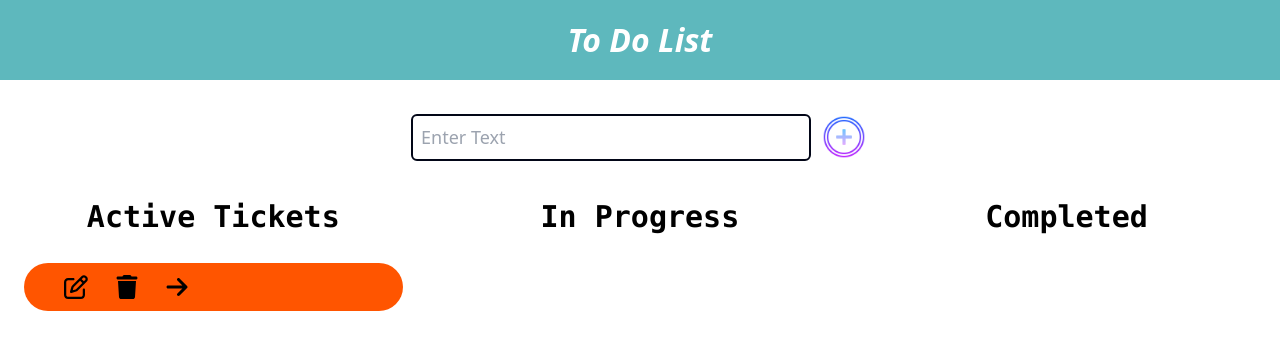
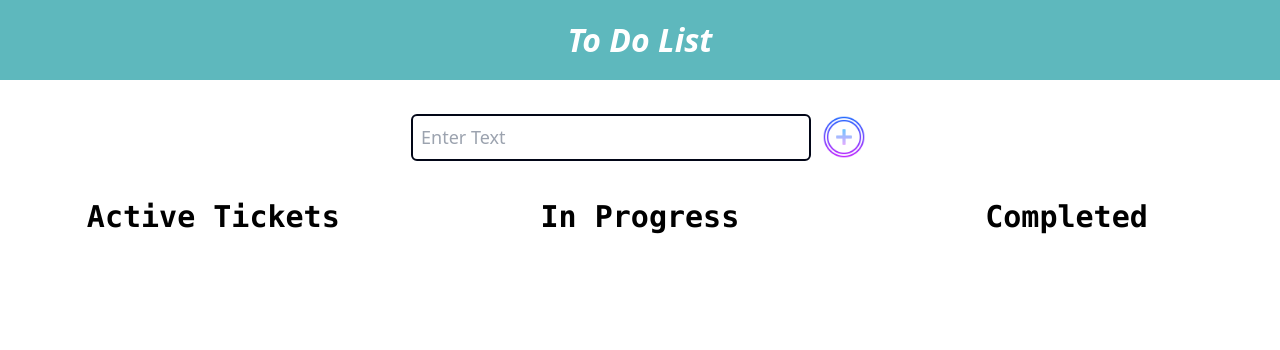
Before and after one commit to imranbaig51/Vue-ToDo-List, a Vue app in the folder my-project/: page / in a window 1280 px wide. Shown: the top 350 px of the page. Built offline with nearby package versions, Linux system fonts and the light colour scheme; the HTML template or start-up script is replaced by a standard one.

Commit message:
Added 2 Functionality

```diff
--- a/my-project/src/App.vue
+++ b/my-project/src/App.vue
@@ -41,12 +41,15 @@ const inputValue = (e) => {
 console.log(e.target.value)
 }
 
-const submittedTodo = ref('');
+const submittedTodo = ref([]);
 
 const handleSubmittedTodo = (todo) => {
-  submittedTodo.value = todo;
+  submittedTodo.value.push(todo)
 };
 
+const handleDeleteTodo = (index) => {
+  submittedTodo.value.splice(index, 1);
+};
 </script>
 
 <template>
@@ -54,13 +57,10 @@ const handleSubmittedTodo = (todo) => {
     <navbar/>
     <div>
       <searchBar @submit="handleSubmittedTodo"/>
-      <!-- <div class="ml-2 hover:sepia grid"> -->
-        <!-- <searchButton :OnClickCounter="CounterBtn"/> -->
-      <!-- </div> -->
     </div>
     <div class="flex mt-8">
       <div class="w-[33.33%]">
-        <ActiveTickets :submittedTodo="submittedTodo"/>
+        <ActiveTickets :submittedTodo="submittedTodo" @deleteTodo="handleDeleteTodo"/>
       </div>
       <div class="w-[33.33%]">
         <inProgressTickets />
--- a/my-project/src/components/AtciveTickets.vue
+++ b/my-project/src/components/AtciveTickets.vue
@@ -1,14 +1,14 @@
 <template>
 <div>
-<span class="block   text-[30px] font-mono font-bold text-center">
+<span class="block  text-[30px] font-mono font-bold text-center">
           Active Tickets
         </span>
-    <div class="bg-[#ff5500] text-[20px] font-medium p-3 px-6 m-6 rounded-full flex items-center justify-between">{{submittedTodo}}
+    <div v-for='(todo, index) in submittedTodo' :key='index' class="bg-[#ff5500] text-[20px] font-medium p-3 px-6 m-6 rounded-full flex items-center justify-between">{{todo}}
     <div class="icons flex">
     <div class="edit-icon mx-4 hover:fill-white cursor-pointer">
     <svg xmlns="http://www.w3.org/2000/svg" height="24" width="24" viewBox="0 0 512 512"><!--!Font Awesome Free 6.5.0 by @fontawesome - https://fontawesome.com License - https://fontawesome.com/license/free Copyright 2023 Fonticons, Inc.--><path d="M441 58.9L453.1 71c9.4 9.4 9.4 24.6 0 33.9L424 134.1 377.9 88 407 58.9c9.4-9.4 24.6-9.4 33.9 0zM209.8 256.2L344 121.9 390.1 168 255.8 302.2c-2.9 2.9-6.5 5-10.4 6.1l-58.5 16.7 16.7-58.5c1.1-3.9 3.2-7.5 6.1-10.4zM373.1 25L175.8 222.2c-8.7 8.7-15 19.4-18.3 31.1l-28.6 100c-2.4 8.4-.1 17.4 6.1 23.6s15.2 8.5 23.6 6.1l100-28.6c11.8-3.4 22.5-9.7 31.1-18.3L487 138.9c28.1-28.1 28.1-73.7 0-101.8L474.9 25C446.8-3.1 401.2-3.1 373.1 25zM88 64C39.4 64 0 103.4 0 152V424c0 48.6 39.4 88 88 88H360c48.6 0 88-39.4 88-88V312c0-13.3-10.7-24-24-24s-24 10.7-24 24V424c0 22.1-17.9 40-40 40H88c-22.1 0-40-17.9-40-40V152c0-22.1 17.9-40 40-40H200c13.3 0 24-10.7 24-24s-10.7-24-24-24H88z"/></svg>
     </div>
-   <div class="delet-icon mx-3 hover:fill-[#ff0000] cursor-pointer">
+   <div class="delet-icon mx-3 hover:fill-[#ff0000] cursor-pointer" @click="deleteTodo(index)">
    <svg xmlns="http://www.w3.org/2000/svg" height="24" width="22" viewBox="0 0 448 512"><!--!Font Awesome Free 6.5.0 by @fontawesome - https://fontawesome.com License - https://fontawesome.com/license/free Copyright 2023 Fonticons, Inc.--><path d="M135.2 17.7L128 32H32C14.3 32 0 46.3 0 64S14.3 96 32 96H416c17.7 0 32-14.3 32-32s-14.3-32-32-32H320l-7.2-14.3C307.4 6.8 296.3 0 284.2 0H163.8c-12.1 0-23.2 6.8-28.6 17.7zM416 128H32L53.2 467c1.6 25.3 22.6 45 47.9 45H346.9c25.3 0 46.3-19.7 47.9-45L416 128z"/>
     </svg>
     </div>
@@ -23,6 +23,15 @@
 <script setup>
 const props = defineProps(['submittedTodo'])
 
-// console.log(props.count)
 
+// const { submittedTodo } = defineProps(['submittedTodo']);
+const emit = defineEmits();
+
+const deleteTodo = (index) => {
+  emit('deleteTodo', index);
+  };
 </script>
+
+
+
+<!-- <div v-for='todo in submittedTodo' :key='todo' class="bg-[#ff5500] text-[20px] font-medium p-3 px-6 m-6 rounded-full flex items-center justify-between"> -->
--- a/my-project/src/components/searchbar.vue
+++ b/my-project/src/components/searchbar.vue
@@ -3,8 +3,7 @@
    <div class="mt-8 justify-center items-center flex">
     <input
       type="search"
-      :value="todo"
-      @input="updateTodo"
+      v-model="todo"
       placeholder="Enter Text"
       class="border-[2px black] focus:outline-none border-2 border-slate-950 p-2 w-[400px] text-[18px] rounded-md"
     />
@@ -18,26 +17,13 @@
 </template>
 
 <script setup>
-// import { ref } from "vue";
-// const props = defineProps(["enter-text"]);
-// // const inputValue = defineProps('inputValue');
-// const activeTask = ref([]);
-// const todo = ref("");
-
-// const submit = () => {
-//   console.log(todo.value);
-// };
-
-
-import { defineProps, defineEmits, ref } from 'vue';
+import { ref } from "vue";
+const todo = ref("");
 const emit = defineEmits();
-const todo = ref([]);
-
-const updateTodo = (event) => {
-  todo.value = event.target.value;
-};
 const submit = () => {
-  emit('submit', todo.value);
-  todo.value = '';
+  if (todo.value.trim() !== "") {
+    emit('submit', todo.value);
+    todo.value = '';
+  }
 };
 </script>
```
